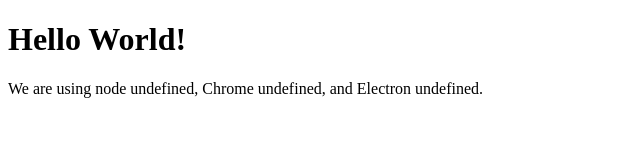
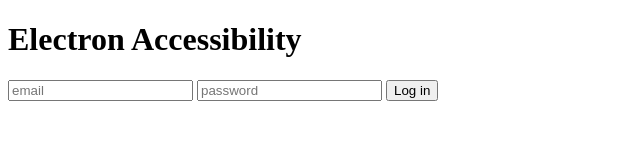
Before and after one commit to jkup/electron-a11y, an Electron app: page index.html in a window 800 px wide. Shown: the whole page, without its empty margins (0-640 px from the left). Drawn offline with Linux system fonts and the light colour scheme.

Commit message:
update index file with form

```diff
--- a/index.html
+++ b/index.html
@@ -2,12 +2,14 @@
 <html>
   <head>
     <meta charset="UTF-8">
-    <title>Hello World!</title>
+    <title>Electron Accessibility</title>
   </head>
   <body>
-    <h1>Hello World!</h1>
-    We are using node <script>document.write(process.versions.node)</script>,
-    Chrome <script>document.write(process.versions.chrome)</script>,
-    and Electron <script>document.write(process.versions.electron)</script>.
+    <h1>Electron Accessibility</h1>
+    <form>
+      <input type="text" id="email" placeholder="email" />
+      <input type="password" id="password" placeholder="password" />
+      <input type="submit" value="Log in" />
+    </form>
   </body>
 </html>
```
